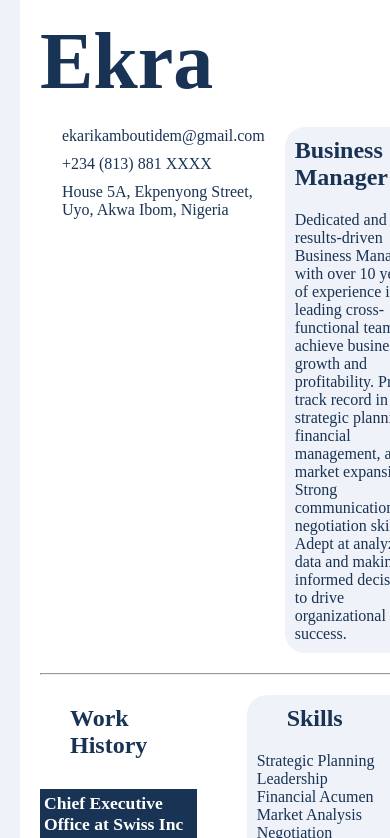
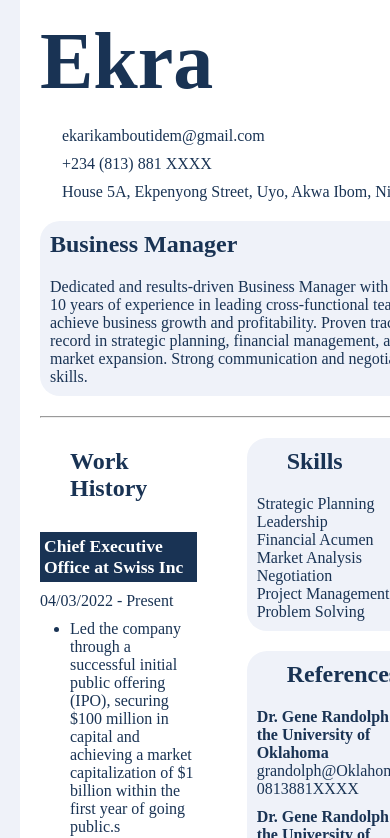
Before and after one commit to AndreUdotai/cv-application, a React (Vite) app: page / in a window 390 px wide. Shown: the part 746-1584 px from the top of the page. Built offline with nearby package versions, Linux system fonts and the light colour scheme; some icons are missing.

Commit message:
made it responsive for mobile

```diff
--- a/src/App.css
+++ b/src/App.css
@@ -111,6 +111,7 @@ h4 {
     justify-content: space-between;
     gap: 20px;
     margin-bottom: 20px;
+    flex-wrap: wrap;
 }
 
 .mainSection {
--- a/src/components/Cv/MainSection/WorkHistory.jsx
+++ b/src/components/Cv/MainSection/WorkHistory.jsx
@@ -31,11 +31,7 @@ function WorkExperience({ workHistory }) {
                                 public offering (IPO), securing $100 million in
                                 capital and achieving a market capitalization of
                                 $1 billion within the first year of going
-                                public. This milestone marked a significant
-                                growth phase for the company, attracting new
-                                investors, expanding market reach, and
-                                solidifying our position as a key player in the
-                                industry.
+                                public.s
                             </li>
                         </ul>
                     </>
--- a/src/components/Cv/PersonalDetails/PersonalInfo.jsx
+++ b/src/components/Cv/PersonalDetails/PersonalInfo.jsx
@@ -24,7 +24,7 @@ function Profile({ titleInput, profileInput }) {
             <p>
                 {profileInput
                     ? profileInput
-                    : 'Dedicated and results-driven Business Manager with over 10 years of experience in leading cross-functional teams to achieve business growth and profitability. Proven track record in strategic planning, financial management, and market expansion. Strong communication and negotiation skills. Adept at analyzing data and making informed decisions to drive organizational success.'}
+                    : 'Dedicated and results-driven Business Manager with over 10 years of experience in leading cross-functional teams to achieve business growth and profitability. Proven track record in strategic planning, financial management, and market expansion. Strong communication and negotiation skills.'}
             </p>
         </div>
     );
```
